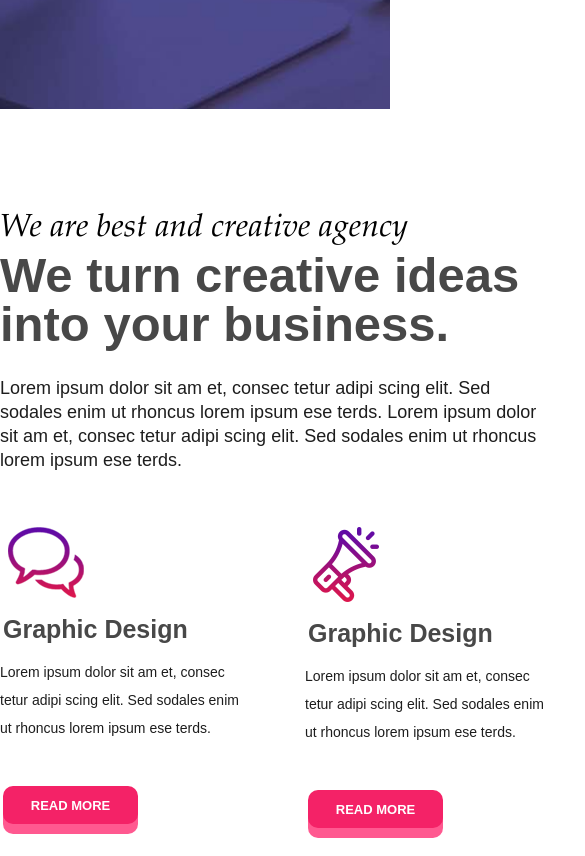
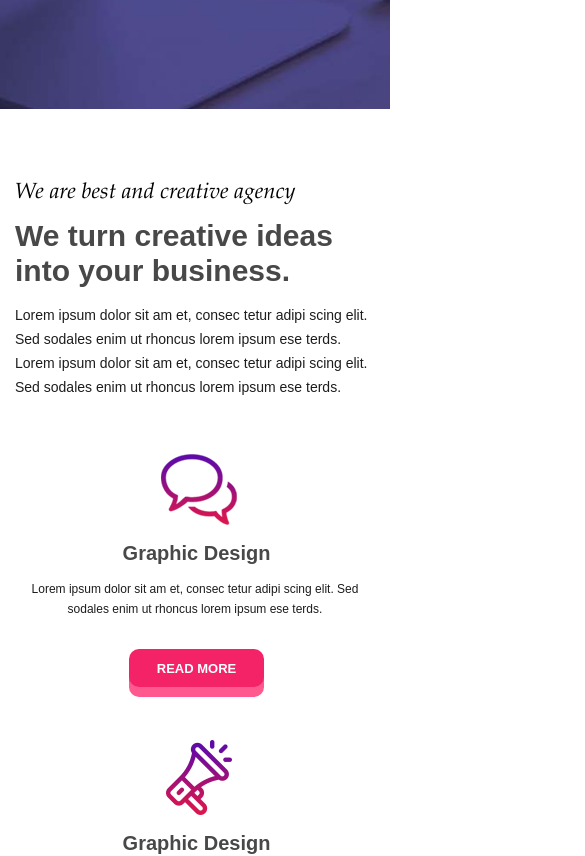
Before and after one commit to MarikParrish/bluerex, a React (Create React App) app: page / in a window 390 px wide. Shown: the part 3377-4233 px from the top of the page, 585 px wide, since content can reach past the window. Built offline with nearby package versions, Linux system fonts and the light colour scheme.

Commit message:
agency section was adapated

```diff
--- a/src/components/agency/agency-media.scss
+++ b/src/components/agency/agency-media.scss
@@ -0,0 +1,118 @@
+@media (max-width:1208px){
+    .agency{
+        &__img{
+            height: 330px;
+        }
+    }
+}
+
+@media (max-width:992px){
+    .agency{
+        &__wrapper{
+            grid-template-columns: 557px;
+            justify-content: center;
+        }
+
+        &__img{
+            height: unset;
+        }
+    }
+}
+
+@media (max-width:768px){
+    .agency{
+        padding: 70px 15px 50px 15px;
+
+        &__wrapper{
+            grid-template-columns: auto;
+        }
+
+        &__subtitle{
+            font-size: 28px;
+        }
+
+        &__title{
+            font-size: 30px;
+            line-height: 30px;
+            margin-top: 10px;
+        }
+
+        &__descr{
+            margin-top: 20px;
+            font-size: 16px;
+        }
+
+        &__graphic{
+            &-title{
+                font-size: 23px;
+            }
+
+            &-descr{
+                font-size: 13px;
+                line-height: 22px;
+            }
+
+            &-btn{
+                margin-top: 30px;
+            }
+        }
+
+        &__img{
+            width: 350px;
+            margin:0 auto;
+        }
+
+        &__play{
+            width: 80px;
+        }
+    }
+}
+
+@media (max-width:576px){
+    .agency{
+
+        &__wrapper{
+            display: flex;
+            flex-direction: column;
+        }
+
+
+        &__img{
+            width: unset;
+        }
+
+        &__subtitle{
+            font-size: 22px;
+        }
+
+        &__title{
+            font-size: 30px;
+            line-height: 35px;
+            margin-top: 10px;
+        }
+
+        &__descr{
+            font-size: 14px;
+            margin-top: 15px;
+        }
+
+        &__design{
+            flex-direction: column;
+            text-align: center;
+        }
+
+        &__graphic{
+            &-title{
+                font-size: 20px;
+            }
+            &-descr{
+                font-size: 12px;
+                line-height: 20px;
+            }
+        }
+
+        &__play{
+            width: 75px;
+        }
+    }
+}
--- a/src/components/agency/agency.scss
+++ b/src/components/agency/agency.scss
@@ -2,7 +2,7 @@
     padding:99px 0 125px 0;
     &__wrapper{
         display: grid;
-        grid-template-columns: repeat(2,557px);
+        grid-template-columns: repeat(2,minmax(auto,557px));
         gap:77px;
         align-items: center;
     }
--- a/src/components/app/app.scss
+++ b/src/components/app/app.scss
@@ -28,6 +28,6 @@ a{
 
 .container{
     position: relative;
-    width: 1200px;
+    width: 1190px;
     margin: 0 auto;
 }
```
